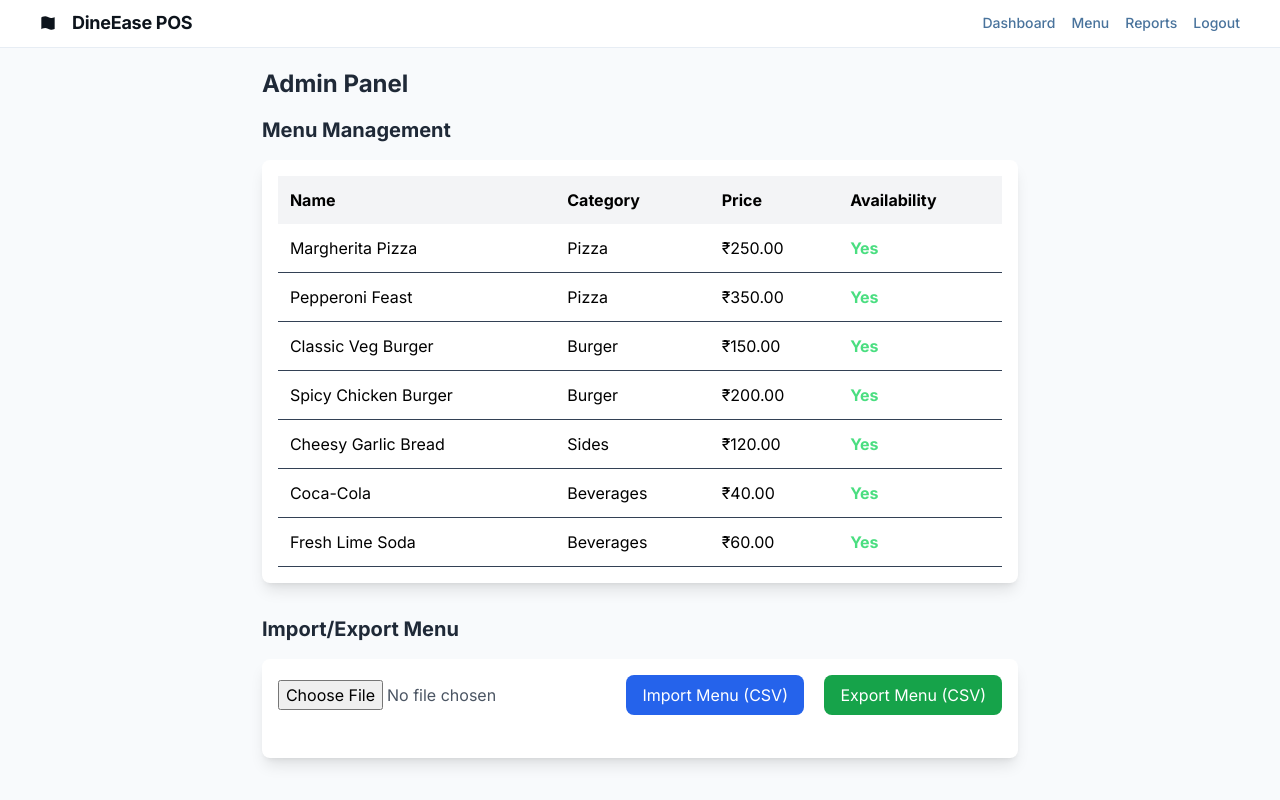
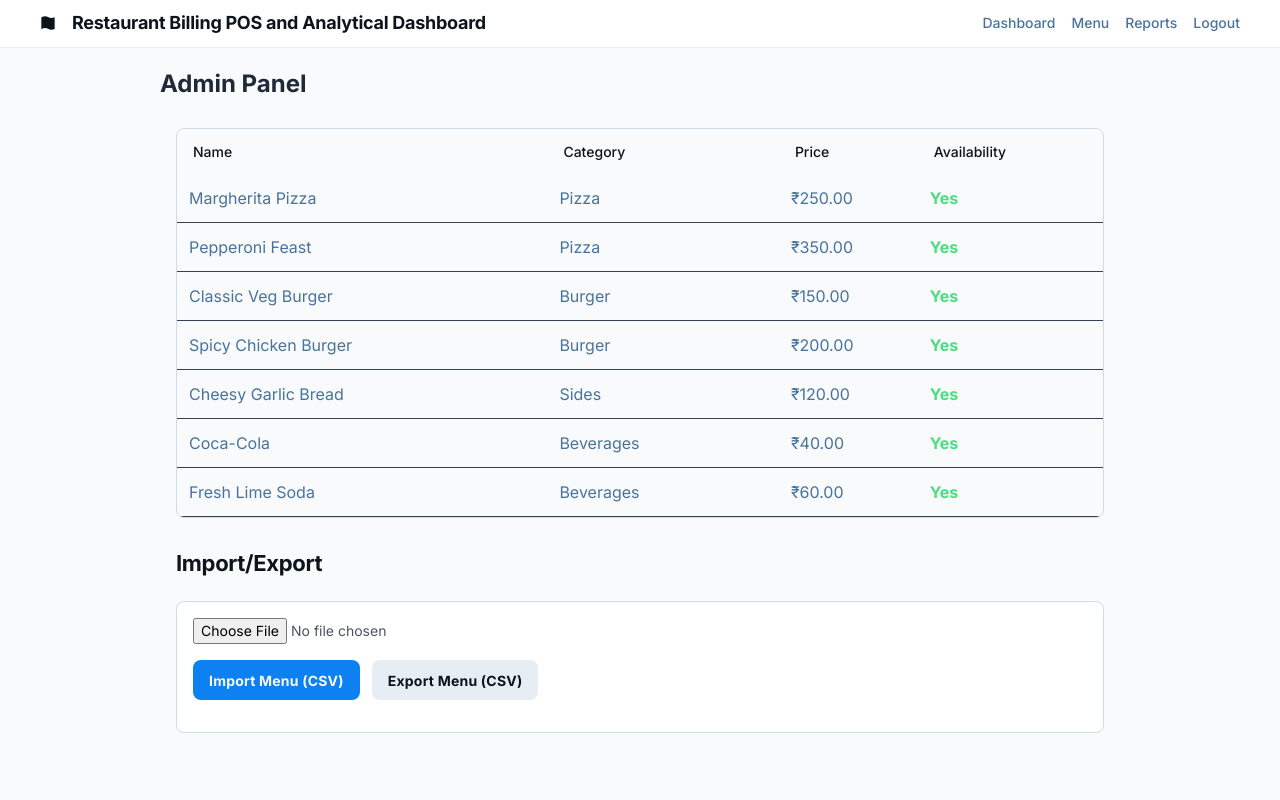
Before and after one commit to VP7985/Restaurant-POS-Analytics-Dashboard, a Flask app: page /admin_panel in a window 1280 px wide. Run offline with Flask 3, Linux system fonts and the light colour scheme; a user stored in the database is signed in; data comes from the database, SQL or seed files in the repository; some libraries are stand-ins or nearby versions.

Commit message:
bug fixes and additional changes

```diff
--- a/app/templates/admin_panel.html
+++ b/app/templates/admin_panel.html
@@ -1,34 +1,42 @@
 {% extends "layouts/base.html" %}
 {% set title = "Admin Panel" %}
 {% block content %}
-<div class="max-w-7xl mx-auto">
+<div class="layout-content-container flex flex-col max-w-[960px] flex-1">
     <h2 class="text-2xl font-bold text-gray-800 dark:text-gray-50 mb-4">Admin Panel</h2>
     <div class="space-y-8">
         <div>
-            <h3 class="text-xl font-semibold text-gray-800 dark:text-gray-50 mb-4">Menu Management</h3>
-            <div class="bg-white dark:bg-gray-800 p-4 rounded-lg shadow-lg">
-                <table class="w-full text-left">
+
+    <div class="px-4 py-3 @container">
+        <div class="flex overflow-hidden rounded-lg border border-[#cedbe8] bg-slate-50 dark:bg-gray-800 dark:border-gray-700">
+            <table class="flex-1">
                 <thead>
-                        <tr class="bg-gray-100 dark:bg-gray-700">
-                            <th class="p-3">Name</th>
-                            <th class="p-3">Category</th>
-                            <th class="p-3">Price</th>
-                            <th class="p-3">Availability</th>
+                    <tr class="bg-slate-50 dark:bg-gray-700">
+                        <th class="px-4 py-3 text-left text-[#0d141c] dark:text-gray-300 w-[40%] text-sm font-medium leading-normal">Name</th>
+                        <th class="px-4 py-3 text-left text-[#0d141c] dark:text-gray-300 w-[25%] text-sm font-medium leading-normal">Category</th>
+                        <th class="px-4 py-3 text-left text-[#0d141c] dark:text-gray-300 w-[15%] text-sm font-medium leading-normal">Price</th>
+                        <th class="px-4 py-3 text-left text-[#0d141c] dark:text-gray-300 w-[20%] text-sm font-medium leading-normal">Availability</th>
                     </tr>
                 </thead>
-                    <tbody id="menu-table-body"></tbody>
+                <tbody id="menu-table-body" class="text-[#49739c] dark:text-gray-400">
+                    </tbody>
             </table>
         </div>
     </div>
-        <div>
-            <h3 class="text-xl font-semibold text-gray-800 dark:text-gray-50 mb-4">Import/Export Menu</h3>
-            <form id="uploadCsvForm" class="bg-white dark:bg-gray-800 p-4 rounded-lg shadow-lg">
-                <input type="file" accept=".csv" name="file" class="mb-4 text-gray-600 dark:text-gray-400">
-                <button type="submit" class="bg-blue-600 dark:bg-blue-500 text-white py-2 px-4 rounded-lg hover:bg-blue-700 dark:hover:bg-blue-600">Import Menu (CSV)</button>
-                <a href="{{ url_for('api.download_menu') }}" class="ml-4 inline-block bg-green-600 dark:bg-green-500 text-white py-2 px-4 rounded-lg hover:bg-green-700 dark:hover:bg-green-600">Export Menu (CSV)</a>
+
+    <h2 class="text-[#0d141c] dark:text-gray-50 text-[22px] font-bold leading-tight tracking-[-0.015em] px-4 pb-3 pt-5">Import/Export</h2>
+    <div class="px-4 py-3">
+        <form id="uploadCsvForm" class="bg-white dark:bg-gray-800 p-4 rounded-lg border border-[#cedbe8] dark:border-gray-700">
+            <input type="file" accept=".csv" name="file" class="mb-4 text-sm text-gray-600 dark:text-gray-400">
+            <div class="flex gap-3">
+                <button type="submit" class="flex min-w-[84px] cursor-pointer items-center justify-center rounded-lg h-10 px-4 bg-[#0d80f2] text-slate-50 text-sm font-bold leading-normal tracking-[0.015em]">
+                    <span class="truncate">Import Menu (CSV)</span>
+                </button>
+                <a href="{{ url_for('api.download_menu') }}" class="flex min-w-[84px] cursor-pointer items-center justify-center rounded-lg h-10 px-4 bg-[#e7edf4] text-[#0d141c] dark:bg-gray-700 dark:text-gray-300 text-sm font-bold leading-normal tracking-[0.015em]">
+                    <span class="truncate">Export Menu (CSV)</span>
+                </a>
+            </div>
             <p id="csv-message" class="mt-4 text-sm"></p>
         </form>
-        </div>
     </div>
 </div>
 {% endblock %}
--- a/app/templates/auth/login.html
+++ b/app/templates/auth/login.html
@@ -2,7 +2,7 @@
 {% set title = "Welcome" %}
 {% block content %}
 <div class="max-w-md mx-auto bg-white dark:bg-gray-800 p-6 rounded-lg shadow-lg text-center">
-    <h2 class="text-2xl font-bold text-gray-800 dark:text-gray-50 mb-4">Welcome to DineEase POS</h2>
+    <h2 class="text-2xl font-bold text-gray-800 dark:text-gray-50 mb-4">Welcome to Restaurant Billing POS and Analytical Dashboard</h2>
     <p class="text-gray-600 dark:text-gray-400 mb-6">Streamline your restaurant operations with our intuitive Point of Sale system.</p>
     <div class="space-y-4">
         <a href="{{ url_for('view.dashboard') }}" class="block bg-blue-600 dark:bg-blue-500 text-white py-3 rounded-lg hover:bg-blue-700 dark:hover:bg-blue-600">Guest/User Mode</a>
--- a/app/templates/layouts/base.html
+++ b/app/templates/layouts/base.html
@@ -3,7 +3,7 @@
 <head>
     <meta charset="UTF-8">
     <meta name="viewport" content="width=device-width, initial-scale=1.0">
-    <title>{{ title }} - DineEase POS</title>
+    <title>{{ title }} - Restaurant Billing POS and Analytical Dashboard</title>
     <script src="https://cdn.tailwindcss.com?plugins=forms,container-queries"></script>
     <link rel="stylesheet" href="{{ url_for('static', filename='css/style.css') }}">
     <link rel="stylesheet" href="{{ url_for('static', filename='css/dark_theme.css') }}">
@@ -20,7 +20,7 @@
             <div class="size-4">
                 <svg viewBox="0 0 48 48" fill="none" xmlns="http://www.w3.org/2000/svg"><path d="M4 42.4379C4 42.4379 14.0962 36.0744 24 41.1692C35.0664 46.8624 44 42.2078 44 42.2078L44 7.01134C44 7.01134 35.068 11.6577 24.0031 5.96913C14.0971 0.876274 4 7.27094 4 7.27094L4 42.4379Z" fill="currentColor"></path></svg>
             </div>
-            <h2 class="text-[#0d141c] dark:text-gray-50 text-lg font-bold leading-tight tracking-[-0.015em]">DineEase POS</h2>
+            <h2 class="text-[#0d141c] dark:text-gray-50 text-lg font-bold leading-tight tracking-[-0.015em]">Restaurant Billing POS and Analytical Dashboard</h2>
         </a>
         <div class="flex flex-1 justify-end items-center gap-8">
              <nav class="flex space-x-4 items-center">
```
Lines whose indentation alone changed are shown as unchanged.
